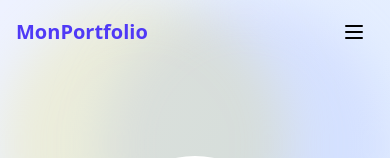
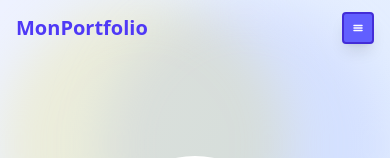
Before and after one commit to Fanojotiana/portfolio-react, a React (Vite) app: page / in a window 390 px wide. Shown: the top 158 px of the page. Built offline with nearby package versions, Linux system fonts and the light colour scheme.

Commit message:
Mise à jour du portfolio

```diff
--- a/src/components/Footer.jsx
+++ b/src/components/Footer.jsx
@@ -84,7 +84,7 @@ const Footer = () => {
               © {new Date().getFullYear()} Fanojotiana R. Tous droits réservés.
             </p>
             <p className="text-gray-500 text-sm mt-2">
-              {/* Made with ❤️ using React & Tailwind CSS */}
+
             </p>
           </motion.div>
         </div>
--- a/src/components/Navbar.jsx
+++ b/src/components/Navbar.jsx
@@ -104,10 +104,25 @@ const Navbar = () => {
         <div className="md:hidden">
           <button
             onClick={() => setIsMenuOpen(!isMenuOpen)}
-            className="p-2 rounded-lg hover:bg-gray-100 dark:hover:bg-gray-800"
+            className="md:hidden p-2 rounded focus:outline-none
+              bg-indigo-500 text-white
+              dark:bg-yellow-400 dark:text-gray-900
+              border-2 border-indigo-700 dark:border-yellow-500
+              transition-colors duration-300 shadow-lg"
+            aria-label="Ouvrir le menu"
           >
-            <svg className="w-6 h-6" fill="none" stroke="currentColor" viewBox="0 0 24 24">
-              <path strokeLinecap="round" strokeLinejoin="round" strokeWidth={2} d={isMenuOpen ? "M6 18L18 6M6 6l12 12" : "M4 6h16M4 12h16M4 18h16"} />
+            {/* icône hamburger */}
+            <svg
+              className="w-3 h-3"
+              fill="none"
+              stroke="currentColor"
+              strokeWidth="3"
+              viewBox="0 0 24 24"
+              aria-hidden="true"
+            >
+              <line x1="4" y1="7" x2="20" y2="7" stroke="currentColor" strokeLinecap="round"/>
+              <line x1="4" y1="12" x2="20" y2="12" stroke="currentColor" strokeLinecap="round"/>
+              <line x1="4" y1="17" x2="20" y2="17" stroke="currentColor" strokeLinecap="round"/>
             </svg>
           </button>
         </div>
```
